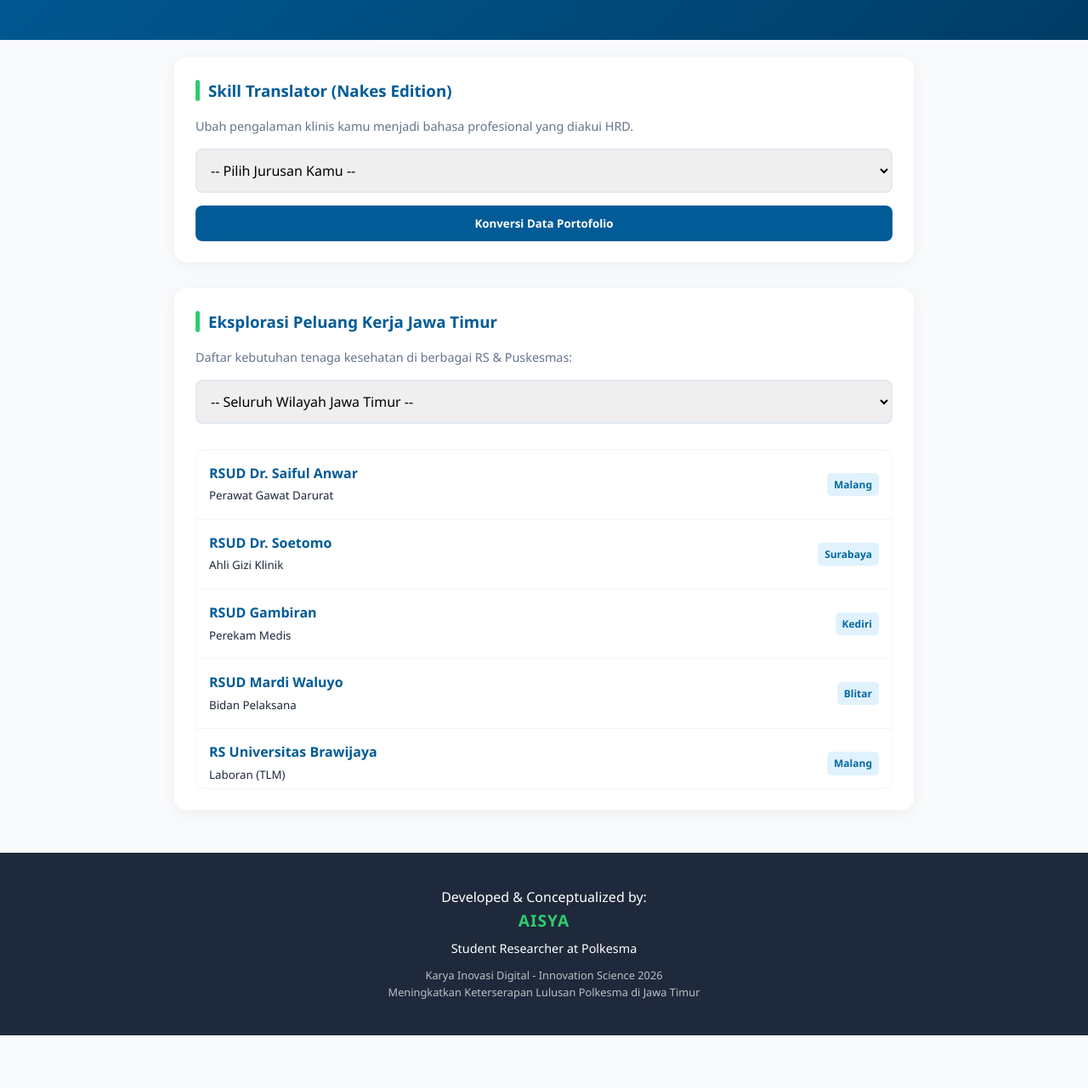
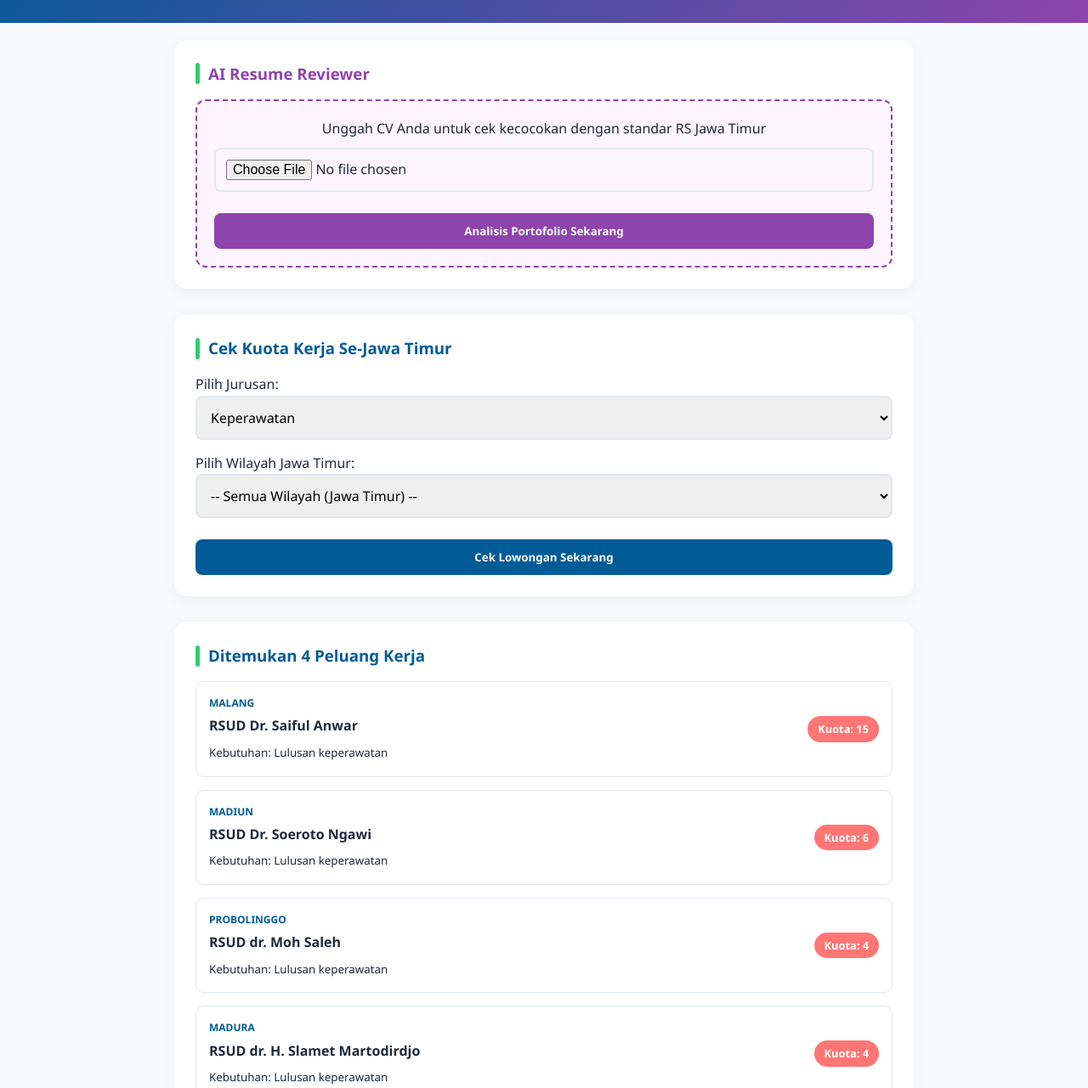
Before and after one commit to Aisya2609/PolkesmaCareerJatim, a plain HTML site: page index.html in a window 1280 px wide. Shown: the part 200-1481 px from the top of the page at 85% size. Before the commit the page ends 1419 px from the top, so only its background shows below. Drawn offline with Linux system fonts and the light colour scheme.

Commit message:
Add files via upload

```diff
--- a/index.html
+++ b/index.html
@@ -3,30 +3,27 @@
 <head>
     <meta charset="UTF-8">
     <meta name="viewport" content="width=device-width, initial-scale=1.0">
-    <title>Polkesma Career Center | By Aisya</title>
+    <title>Polkesma Career AI | By Aisya</title>
     <style>
         :root {
             --polkesma-blue: #005b96;
             --polkesma-green: #2ecc71;
             --dark: #1e293b;
             --light: #f8fafc;
+            --ai-purple: #8e44ad;
         }
         * { margin: 0; padding: 0; box-sizing: border-box; font-family: 'Segoe UI', sans-serif; }
         body { background-color: var(--light); color: var(--dark); line-height: 1.6; }
 
         header {
-            background: white;
-            border-bottom: 4px solid var(--polkesma-green);
-            padding: 15px 20px;
-            text-align: center;
-            position: sticky; top: 0; z-index: 100;
-            box-shadow: 0 2px 10px rgba(0,0,0,0.1);
+            background: white; border-bottom: 4px solid var(--polkesma-green);
+            padding: 15px 20px; text-align: center; position: sticky; top: 0; z-index: 100;
         }
         .logo-text { font-weight: 800; color: var(--polkesma-blue); font-size: 1.4rem; }
 
         .hero {
-            background: linear-gradient(135deg, var(--polkesma-blue) 0%, #003d66 100%);
-            color: white; padding: 50px 20px; text-align: center;
+            background: linear-gradient(135deg, var(--polkesma-blue) 0%, var(--ai-purple) 100%);
+            color: white; padding: 40px 20px; text-align: center;
         }
 
         .container { max-width: 900px; margin: 20px auto; padding: 0 15px; }
@@ -41,29 +38,27 @@
 
         .select-box { width: 100%; padding: 12px; border-radius: 8px; border: 2px solid #e2e8f0; margin-bottom: 15px; font-size: 1rem; }
 
-        .btn-action { background: var(--polkesma-blue); color: white; border: none; padding: 12px; border-radius: 8px; font-weight: bold; cursor: pointer; width: 100%; transition: 0.3s; }
-        .btn-action:hover { background: var(--polkesma-green); transform: translateY(-2px); }
+        .btn-action { background: var(--polkesma-blue); color: white; border: none; padding: 12px; border-radius: 8px; font-weight: bold; cursor: pointer; width: 100%; transition: 0.3s; margin-top: 10px; }
+        .btn-action:hover { background: var(--polkesma-green); transform: scale(1.02); }
 
-        .result-box { display: none; grid-template-columns: 1fr 1fr; gap: 15px; margin-top: 20px; animation: slideUp 0.4s ease; }
-        @keyframes slideUp { from { opacity: 0; transform: translateY(10px); } to { opacity: 1; transform: translateY(0); } }
+        /* AI Section */
+        .ai-box { border: 2px dashed var(--ai-purple); padding: 20px; border-radius: 12px; text-align: center; background: #fdf4ff; }
+        #aiResult { display: none; margin-top: 20px; padding: 15px; background: white; border-radius: 10px; border-left: 5px solid var(--ai-purple); animation: fadeIn 0.5s; }
 
-        .res-card { padding: 15px; border-radius: 10px; font-size: 0.9rem; border: 1px dashed #cbd5e1; }
-        .res-before { background: #fff1f2; }
-        .res-after { background: #f0fdf4; border-style: solid; border-color: var(--polkesma-green); }
+        /* Job Display */
+        .job-grid { display: grid; grid-template-columns: 1fr; gap: 15px; margin-top: 15px; }
+        .job-item {
+            border: 1px solid #e2e8f0; border-radius: 10px; padding: 15px;
+            display: flex; justify-content: space-between; align-items: center;
+            background: white;
+        }
+        .kuota-badge { background: #ff7675; color: white; padding: 5px 12px; border-radius: 50px; font-weight: bold; font-size: 0.8rem; }
+        .location-tag { color: var(--polkesma-blue); font-weight: bold; font-size: 0.75rem; text-transform: uppercase; display: block; }
 
-        .job-list { margin-top: 15px; max-height: 400px; overflow-y: auto; border: 1px solid #f1f5f9; border-radius: 10px; }
-        .job-item {
-            display: flex; justify-content: space-between; align-items: center;
-            padding: 15px; border-bottom: 1px solid #f1f5f9;
-        }
-        .city-tag { background: #e0f2fe; color: #0369a1; padding: 4px 8px; border-radius: 5px; font-size: 0.75rem; font-weight: bold; }
+        footer { background: var(--dark); color: white; padding: 30px; text-align: center; margin-top: 50px; }
+        .dev-name { color: var(--polkesma-green); font-weight: bold; font-size: 1.2rem; }
 
-        /* FOOTER KHUSUS AISYA */
-        footer {
-            background: var(--dark); color: white; padding: 40px 20px; text-align: center; margin-top: 50px;
-        }
-        .dev-name { color: var(--polkesma-green); font-weight: bold; font-size: 1.2rem; letter-spacing: 1px; }
-        .paper-info { margin-top: 10px; font-size: 0.8rem; opacity: 0.7; }
+        @keyframes fadeIn { from { opacity: 0; } to { opacity: 1; } }
     </style>
 </head>
 <body>
@@ -73,54 +68,58 @@
 </header>
 
 <div class="hero">
-    <h1>Portal Karir Nakes Jawa Timur</h1>
-    <p>Inovasi Digital: Menghubungkan Alumni Polkesma dengan Peluang Kerja Nyata</p>
+    <h1>Portal Karir Nakes Terlengkap Jatim</h1>
+    <p>Sistem Pakar AI & Database Lowongan Dari Ujung Ke Ujung Jawa Timur</p>
 </div>
 
 <div class="container">
 
     <div class="section-card">
-        <h3>Skill Translator (Nakes Edition)</h3>
-        <p style="font-size: 0.9rem; margin-bottom: 15px; color: #64748b;">Ubah pengalaman klinis kamu menjadi bahasa profesional yang diakui HRD.</p>
-
-        <select id="jurusanSelect" class="select-box">
-            <option value="">-- Pilih Jurusan Kamu --</option>
-            <option value="keperawatan">Keperawatan (D3/D4)</option>
-            <option value="kebidanan">Kebidanan (D3/D4)</option>
-            <option value="gizi">Gizi & Dietetik</option>
-            <option value="rekammedis">Perekam Medis & Info Kes</option>
-            <option value="analis">Teknologi Laboratorium Medis</option>
-        </select>
-
-        <button class="btn-action" onclick="convertNakes()">Konversi Data Portofolio</button>
-
-        <div id="resultArea" class="result-box">
-            <div class="res-card res-before">
-                <small style="color: #e11d48; font-weight: bold;">Riwayat Tugas/Praktikum:</small><br>
-                <p id="txtBefore" style="margin-top:5px;">-</p>
+        <h3 style="color: var(--ai-purple);">AI Resume Reviewer</h3>
+        <div class="ai-box">
+            <p style="margin-bottom: 10px;">Unggah CV Anda untuk cek kecocokan dengan standar RS Jawa Timur</p>
+            <input type="file" id="cvUpload" accept="image/*" class="select-box">
+            <button class="btn-action" style="background: var(--ai-purple);" onclick="scanAI()">Analisis Portofolio Sekarang</button>
         </div>
-            <div class="res-card res-after">
-                <small style="color: #16a34a; font-weight: bold;">Tampilan di CV Portofolio:</small><br>
-                <p id="txtAfter" style="margin-top:5px; font-weight: bold;">-</p>
-            </div>
+        <div id="aiResult">
+            <strong><span style="color: var(--ai-purple);">Saran Perbaikan Portofolio:</span></strong>
+            <p id="aiText" style="font-size: 0.9rem; margin-top: 10px;"></p>
         </div>
     </div>
 
     <div class="section-card">
-        <h3>Eksplorasi Peluang Kerja Jawa Timur</h3>
-        <p style="font-size: 0.9rem; margin-bottom: 15px; color: #64748b;">Daftar kebutuhan tenaga kesehatan di berbagai RS & Puskesmas:</p>
+        <h3>Cek Kuota Kerja Se-Jawa Timur</h3>
 
-        <select id="lokasiSelect" class="select-box" onchange="filterLoker()">
-            <option value="all">-- Seluruh Wilayah Jawa Timur --</option>
-            <option value="Malang">Malang Raya</option>
-            <option value="Surabaya">Surabaya</option>
-            <option value="Kediri">Kediri</option>
-            <option value="Blitar">Blitar</option>
-            <option value="Jember">Jember</option>
+        <label>Pilih Jurusan:</label>
+        <select id="jurusanSelect" class="select-box">
+            <option value="keperawatan">Keperawatan</option>
+            <option value="kebidanan">Kebidanan</option>
+            <option value="rekammedis">Rekam Medis & Info Kes</option>
+            <option value="gizi">Gizi & Dietetik</option>
+            <option value="k3">Kesehatan & Keselamatan Kerja (K3)</option>
+            <option value="promkes">Promosi Kesehatan (Promkes)</option>
+            <option value="anafarma">Anafarma (Analisis Farmasi)</option>
         </select>
 
-        <div id="jobList" class="job-list">
+        <label>Pilih Wilayah Jawa Timur:</label>
+        <select id="lokasiSelect" class="select-box">
+            <option value="all">-- Semua Wilayah (Jawa Timur) --</option>
+            <option value="Malang">Malang Raya</option>
+            <option value="Surabaya">Surabaya / Sidoarjo</option>
+            <option value="Kediri">Kediri / Nganjuk</option>
+            <option value="Blitar">Blitar / Tulungagung</option>
+            <option value="Madiun">Madiun / Ngawi / Magetan</option>
+            <option value="Probolinggo">Probolinggo / Pasuruan</option>
+            <option value="Banyuwangi">Banyuwangi / Jember / Situbondo</option>
+            <option value="Madura">Madura (Bangkalan/Sampang/Pamekasan/Sumenep)</option>
+        </select>
+
+        <button class="btn-action" onclick="updateLoker()">Cek Lowongan Sekarang</button>
     </div>
+
+    <div class="section-card">
+        <h3 id="resultTitle">Hasil Pencarian</h3>
+        <div id="jobContainer" class="job-grid"></div>
     </div>
 
 </div>
@@ -128,62 +127,81 @@
 <footer>
     <p>Developed & Conceptualized by:</p>
     <p class="dev-name">AISYA</p>
-    <p style="font-size: 0.9rem; margin-top: 5px;">Student Researcher at Polkesma</p>
-    <div class="paper-info">
-        Karya Inovasi Digital - Innovation Science 2026<br>
-        Meningkatkan Keterserapan Lulusan Polkesma di Jawa Timur
-    </div>
+    <p style="font-size: 0.8rem; opacity: 0.7; margin-top: 5px;">
+        Project Innovation Science 2026<br>
+        Politeknik Kesehatan Kemenkes Malang
+    </p>
 </footer>
 
 <script>
-    const dataNakes = {
-        keperawatan: { before: "Praktik Keperawatan di RSUD", after: "Clinical Nursing Specialist: Acute Care & Evidence-Based Nursing Practice" },
-        kebidanan: { before: "Asuhan Kebidanan pada Ibu Hamil", after: "Midwifery Professional: Comprehensive Antenatal Care & Patient Advocacy" },
-        gizi: { before: "Penyusunan Diet Pasien Rawat Inap", after: "Clinical Nutritionist: Medical Nutrition Therapy & Dietary Management" },
-        rekammedis: { before: "Pengarsipan Dokumen Rekam Medis", after: "Health Information Analyst: Medical Coding & Data Integrity Management" },
-        analis: { before: "Praktikum Uji Laboratorium Klinik", after: "Medical Laboratory Technologist: Diagnostic Testing & Laboratory Safety Quality Control" }
-    };
-
-    const databaseLoker = [
-        { rs: "RSUD Dr. Saiful Anwar", kota: "Malang", posisi: "Perawat Gawat Darurat" },
-        { rs: "RSUD Dr. Soetomo", kota: "Surabaya", posisi: "Ahli Gizi Klinik" },
-        { rs: "RSUD Gambiran", kota: "Kediri", posisi: "Perekam Medis" },
-        { rs: "RSUD Mardi Waluyo", kota: "Blitar", posisi: "Bidan Pelaksana" },
-        { rs: "RS Universitas Brawijaya", kota: "Malang", posisi: "Laboran (TLM)" },
-        { rs: "RS Siloam Surabaya", kota: "Surabaya", posisi: "Perawat ICU" },
-        { rs: "Puskesmas Kediri Kota", kota: "Kediri", posisi: "Tenaga Kesehatan Masyarakat" },
-        { rs: "RSUD Dr. Soebandi", kota: "Jember", posisi: "Analis Kesehatan" },
-        { rs: "RSUD Bhakti Dharma Husada", kota: "Surabaya", posisi: "Perekam Medis" },
-        { rs: "RSUD Ngudi Waluyo", kota: "Blitar", posisi: "Perawat Terampil" }
+    // Database Super Lengkap Jatim
+    const dbLoker = [
+        // MALANG
+        { jurusan: "keperawatan", rs: "RSUD Dr. Saiful Anwar", kota: "Malang", kuota: 15 },
+        { jurusan: "k3", rs: "PT Otsuka Indonesia", kota: "Malang", kuota: 2 },
+        // SURABAYA
+        { jurusan: "rekammedis", rs: "RSUD Dr. Soetomo", kota: "Surabaya", kuota: 8 },
+        { jurusan: "promkes", rs: "Dinas Kesehatan Surabaya", kota: "Surabaya", kuota: 5 },
+        // KEDIRI
+        { jurusan: "kebidanan", rs: "RSUD Gambiran", kota: "Kediri", kuota: 4 },
+        { jurusan: "anafarma", rs: "Industri Farmasi Kediri", kota: "Kediri", kuota: 2 },
+        // BLITAR
+        { jurusan: "anafarma", rs: "RSUD Mardi Waluyo", kota: "Blitar", kuota: 3 },
+        { jurusan: "gizi", rs: "RS Aura Syifa", kota: "Kediri", kuota: 1 },
+        // MADIUN / NGAWI / MAGETAN
+        { jurusan: "keperawatan", rs: "RSUD Dr. Soeroto Ngawi", kota: "Madiun", kuota: 6 },
+        { jurusan: "rekammedis", rs: "RSUD Caruban", kota: "Madiun", kuota: 2 },
+        // PROBOLINGGO / PASURUAN
+        { jurusan: "k3", rs: "Kawasan Industri PIER Pasuruan", kota: "Probolinggo", kuota: 3 },
+        { jurusan: "keperawatan", rs: "RSUD dr. Moh Saleh", kota: "Probolinggo", kuota: 4 },
+        // BANYUWANGI / JEMBER
+        { jurusan: "gizi", rs: "RSUD Blambangan", kota: "Banyuwangi", kuota: 3 },
+        { jurusan: "promkes", rs: "Puskesmas Jember Kota", kota: "Banyuwangi", kuota: 2 },
+        // MADURA
+        { jurusan: "kebidanan", rs: "RSUD Syamrabu Bangkalan", kota: "Madura", kuota: 5 },
+        { jurusan: "keperawatan", rs: "RSUD dr. H. Slamet Martodirdjo", kota: "Madura", kuota: 4 }
     ];
 
-    function convertNakes() {
-        const sel = document.getElementById('jurusanSelect');
-        const area = document.getElementById('resultArea');
-        if(sel.value === "") { alert("Halo Aisya, tolong pilih jurusan dulu ya!"); return; }
-        area.style.display = 'grid';
-        document.getElementById('txtBefore').innerText = dataNakes[sel.value].before;
-        document.getElementById('txtAfter').innerText = dataNakes[sel.value].after;
+    function scanAI() {
+        const file = document.getElementById('cvUpload').files[0];
+        if(!file) { alert("Aisya, silakan masukkan file CV dulu."); return; }
+        const resText = document.getElementById('aiText');
+        document.getElementById('aiResult').style.display = 'block';
+        resText.innerHTML = "<i>AI sedang memproses data...</i>";
+        setTimeout(() => {
+            resText.innerHTML = "✅ <b>Rekomendasi Berdasarkan Analisis AISYA-AI:</b><br>CV Anda sangat kuat di bagian praktik lapangan. Tambahkan detail penggunaan alat medis terbaru untuk meningkatkan peluang di RS Tipe A seperti RSSA atau Dr. Soetomo.";
+        }, 2000);
     }
 
-    function filterLoker() {
-        const lokasi = document.getElementById('lokasiSelect').value;
-        const container = document.getElementById('jobList');
+    function updateLoker() {
+        const jur = document.getElementById('jurusanSelect').value;
+        const lok = document.getElementById('lokasiSelect').value;
+        const container = document.getElementById('jobContainer');
+        const title = document.getElementById('resultTitle');
+
         container.innerHTML = "";
-        const filtered = databaseLoker.filter(j => lokasi === "all" || j.kota === lokasi);
-        filtered.forEach(item => {
+        const hasil = dbLoker.filter(item => item.jurusan === jur && (lok === "all" || item.kota === lok));
+
+        if (hasil.length > 0) {
+            title.innerText = `Ditemukan ${hasil.length} Peluang Kerja`;
+            hasil.forEach(item => {
                 container.innerHTML += `
                     <div class="job-item">
                         <div>
-                        <strong style="color: var(--polkesma-blue)">${item.rs}</strong><br>
-                        <small>${item.posisi}</small>
+                            <span class="location-tag">${item.kota}</span>
+                            <h4 style="margin: 5px 0;">${item.rs}</h4>
+                            <small>Kebutuhan: Lulusan ${jur}</small>
                         </div>
-                    <span class="city-tag">${item.kota}</span>
+                        <div class="kuota-badge">Kuota: ${item.kuota}</div>
                     </div>
                 `;
             });
+        } else {
+            title.innerText = "Info Lowongan";
+            container.innerHTML = `<p style="text-align:center; padding: 20px;">Maaf Aisya, kuota untuk wilayah tersebut saat ini belum tersedia. Silakan cek wilayah Jatim lainnya.</p>`;
         }
-    filterLoker();
+    }
+    updateLoker();
 </script>
 
 </body>
```
Lines whose indentation alone changed are shown as unchanged.
